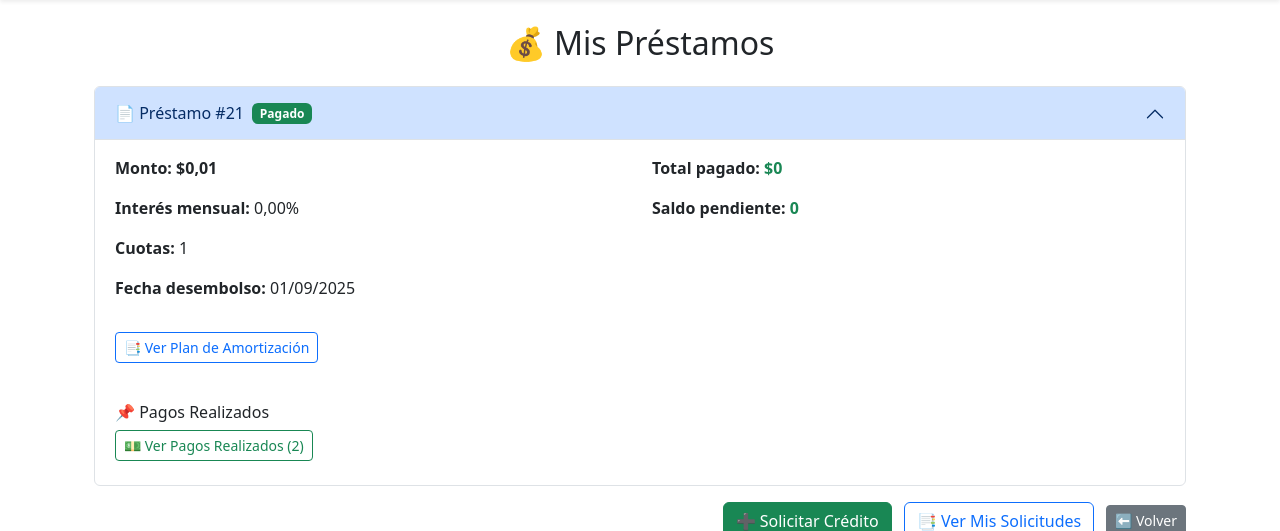
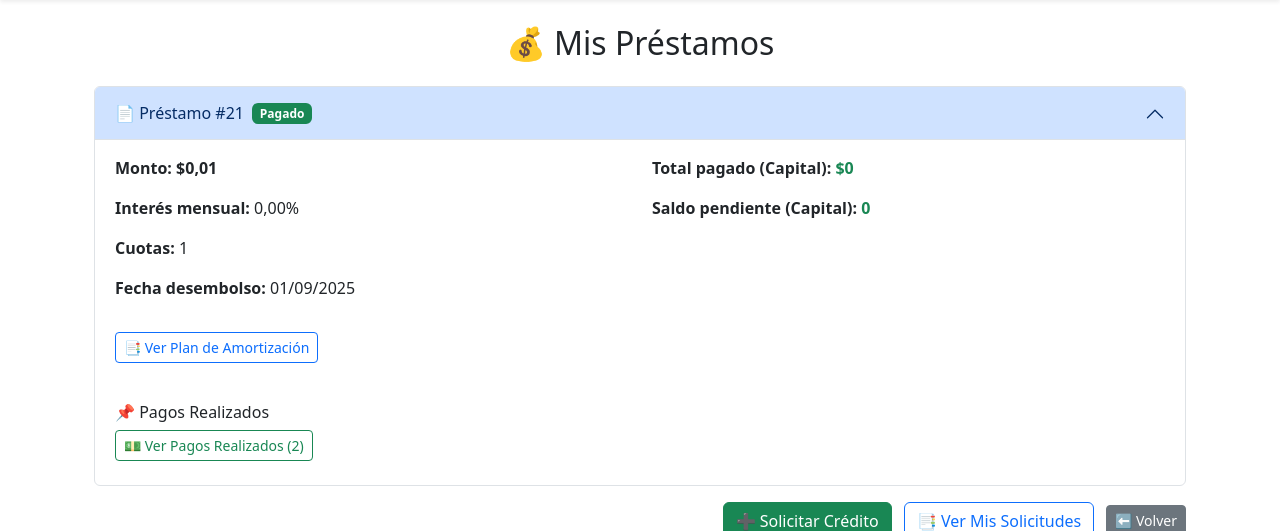
Before and after one commit to FONAR-bit/fonar_project, a Django app: page /mis-prestamos/ in a window 1280 px wide, after a click that opens the changed part. Shown: the part 76-607 px from the top of the page. Run offline with Django 5.2, Linux system fonts and the light colour scheme; a user stored in the database is signed in; data comes from the database, SQL or seed files in the repository.

Commit message:
Update mis_prestamos.html
Se ajusta la descripción saldo pendiente y total pagado

```diff
--- a/fonar/templates/fonar/mis_prestamos.html
+++ b/fonar/templates/fonar/mis_prestamos.html
@@ -38,8 +38,8 @@
                                 <p><strong>Fecha desembolso:</strong> {{ data.prestamo.fecha_desembolso|date:"d/m/Y" }}</p>
                             </div>
                             <div class="col-md-6">
-                                <p><strong>Total pagado:</strong> <span class="text-success fw-bold">${{ data.total_pagado|intcomma }}</span></p>
-                                <p><strong>Saldo pendiente:</strong>
+                                <p><strong>Total pagado (Capital):</strong> <span class="text-success fw-bold">${{ data.total_pagado|intcomma }}</span></p>
+                                <p><strong>Saldo pendiente (Capital):</strong>
                                     {% if data.saldo_pendiente > 0 %}
                                         <span class="text-danger fw-bold">${{ data.saldo_pendiente|intcomma }}</span>
                                     {% else %}
```
